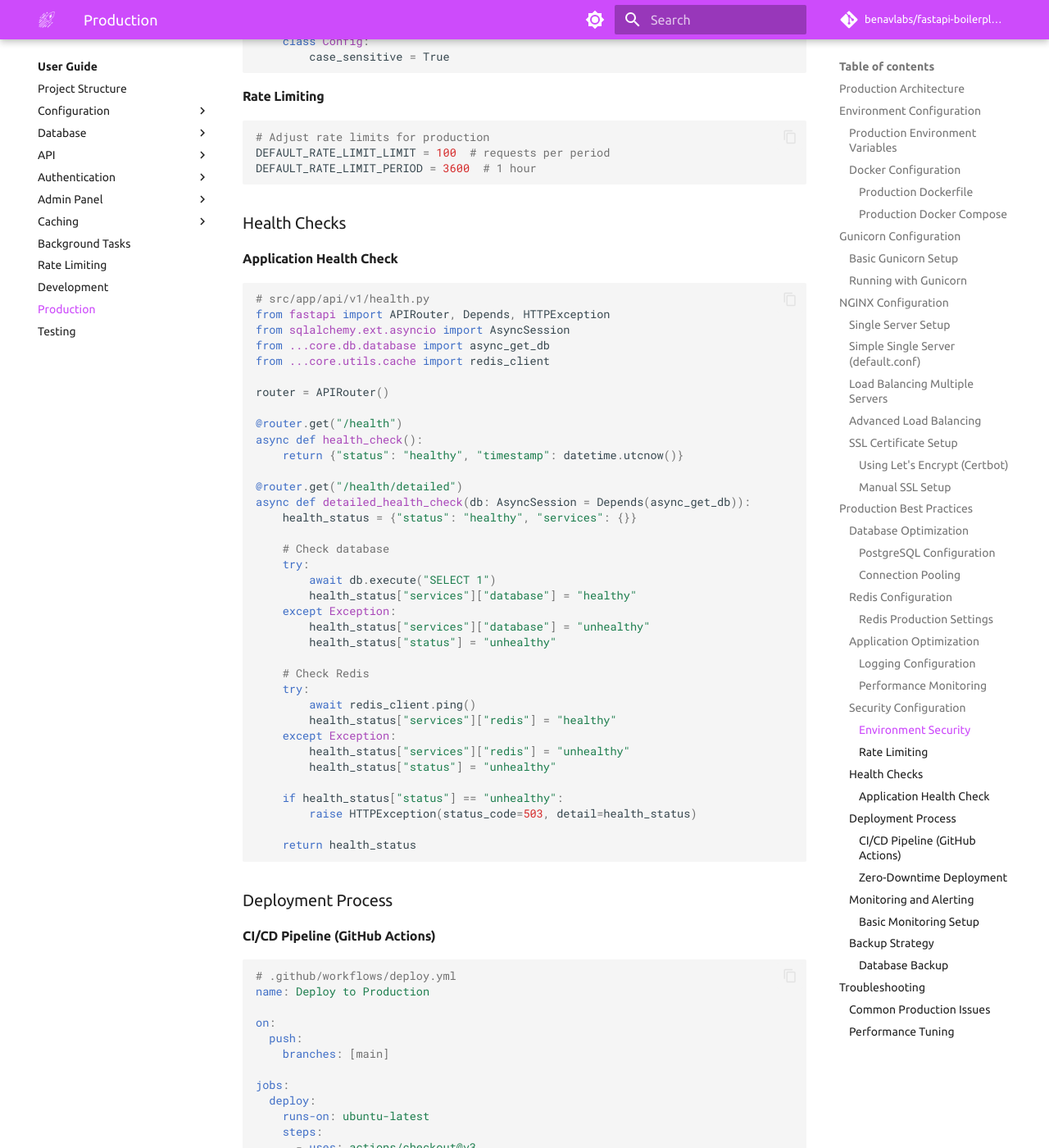
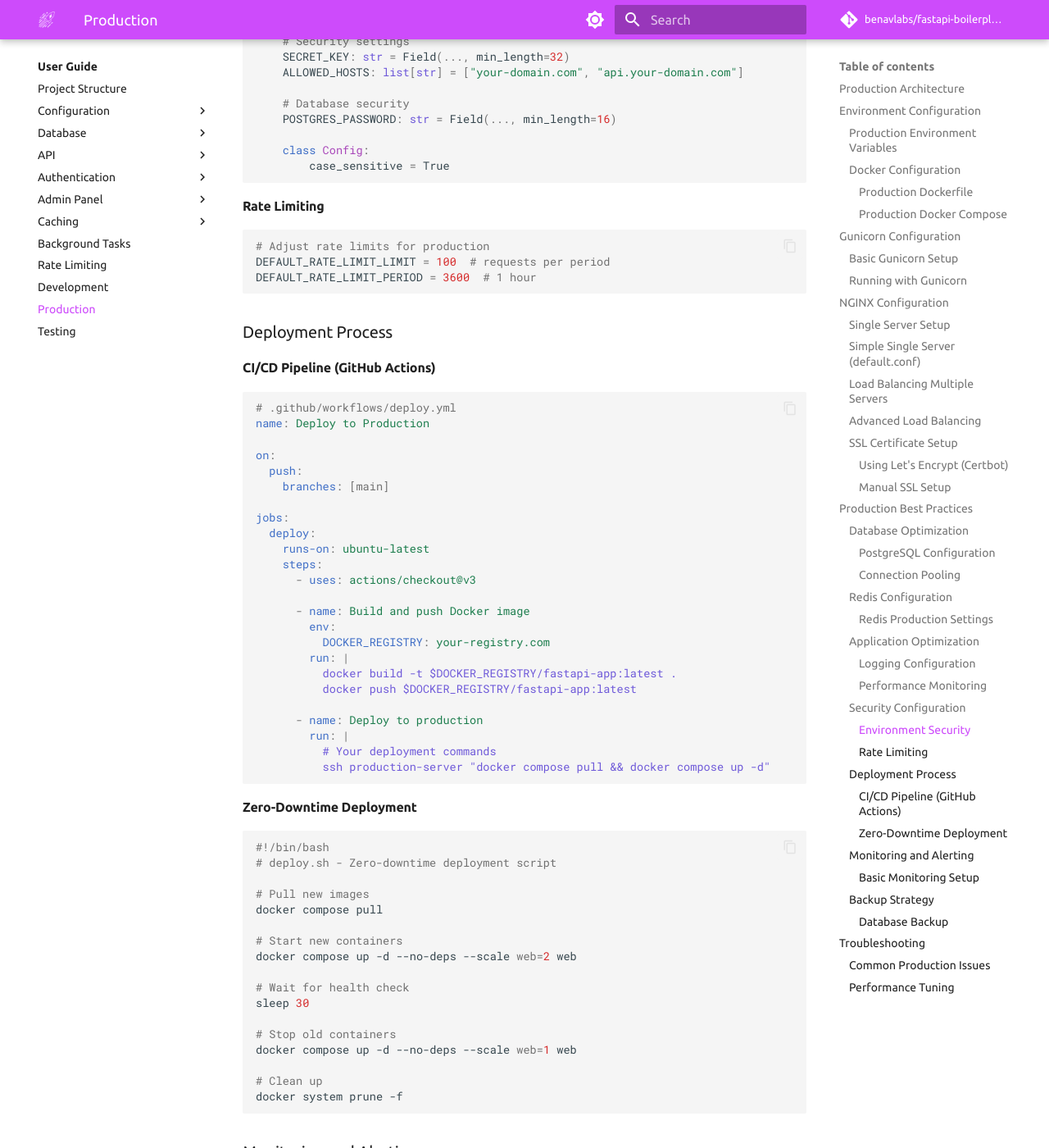
Before and after one commit to Smarty-red/FastAPI-boilerplate, an MkDocs documentation site: the page built from docs/user-guide/production.md, in a window 1280 px wide and 1400 px high, scrolled down 10769 px. Shown: the whole window at 82% size. Built offline with MkDocs 1.6.1 and Material for MkDocs 9.7.7, drawn with Linux system fonts in a browser that asks for light colours; comment, search, counter and statistics services are not loaded; the version menu is left out; some of the changed text lies outside the part shown.

Commit message:
Update documentation with health and ready checks endpoints

````diff
--- a/docs/user-guide/production.md
+++ b/docs/user-guide/production.md
@@ -554,49 +561,6 @@ DEFAULT_RATE_LIMIT_LIMIT = 100  # requests per period
 DEFAULT_RATE_LIMIT_PERIOD = 3600  # 1 hour
 ```
 
-### Health Checks
-
-#### Application Health Check
-
-```python
-# src/app/api/v1/health.py
-from fastapi import APIRouter, Depends, HTTPException
-from sqlalchemy.ext.asyncio import AsyncSession
-from ...core.db.database import async_get_db
-from ...core.utils.cache import redis_client
-
-router = APIRouter()
-
-@router.get("/health")
-async def health_check():
-    return {"status": "healthy", "timestamp": datetime.utcnow()}
-
-@router.get("/health/detailed")
-async def detailed_health_check(db: AsyncSession = Depends(async_get_db)):
-    health_status = {"status": "healthy", "services": {}}
-
-    # Check database
-    try:
-        await db.execute("SELECT 1")
-        health_status["services"]["database"] = "healthy"
-    except Exception:
-        health_status["services"]["database"] = "unhealthy"
-        health_status["status"] = "unhealthy"
-
-    # Check Redis
-    try:
-        await redis_client.ping()
-        health_status["services"]["redis"] = "healthy"
-    except Exception:
-        health_status["services"]["redis"] = "unhealthy"
-        health_status["status"] = "unhealthy"
-
-    if health_status["status"] == "unhealthy":
-        raise HTTPException(status_code=503, detail=health_status)
-
-    return health_status
-```
-
 ### Deployment Process
 
 #### CI/CD Pipeline (GitHub Actions)
````
Also changed, not shown: other parts of docs/user-guide/production.md (+7 -0 lines), docs/getting-started/first-run.md (+22 -2 lines), docs/getting-started/index.md (+8 -2 lines), docs/getting-started/installation.md (+4 -3 lines), docs/user-guide/configuration/environment-variables.md (+0 -15 lines).
